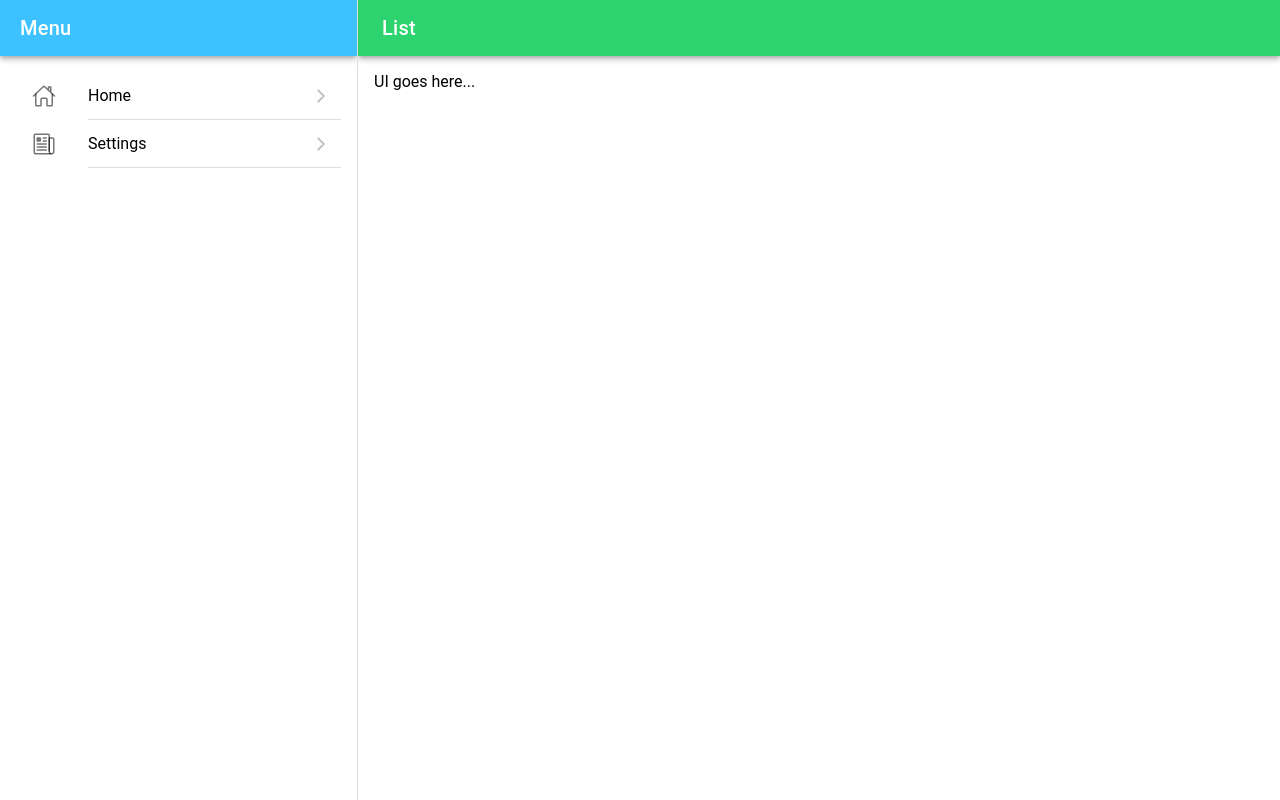
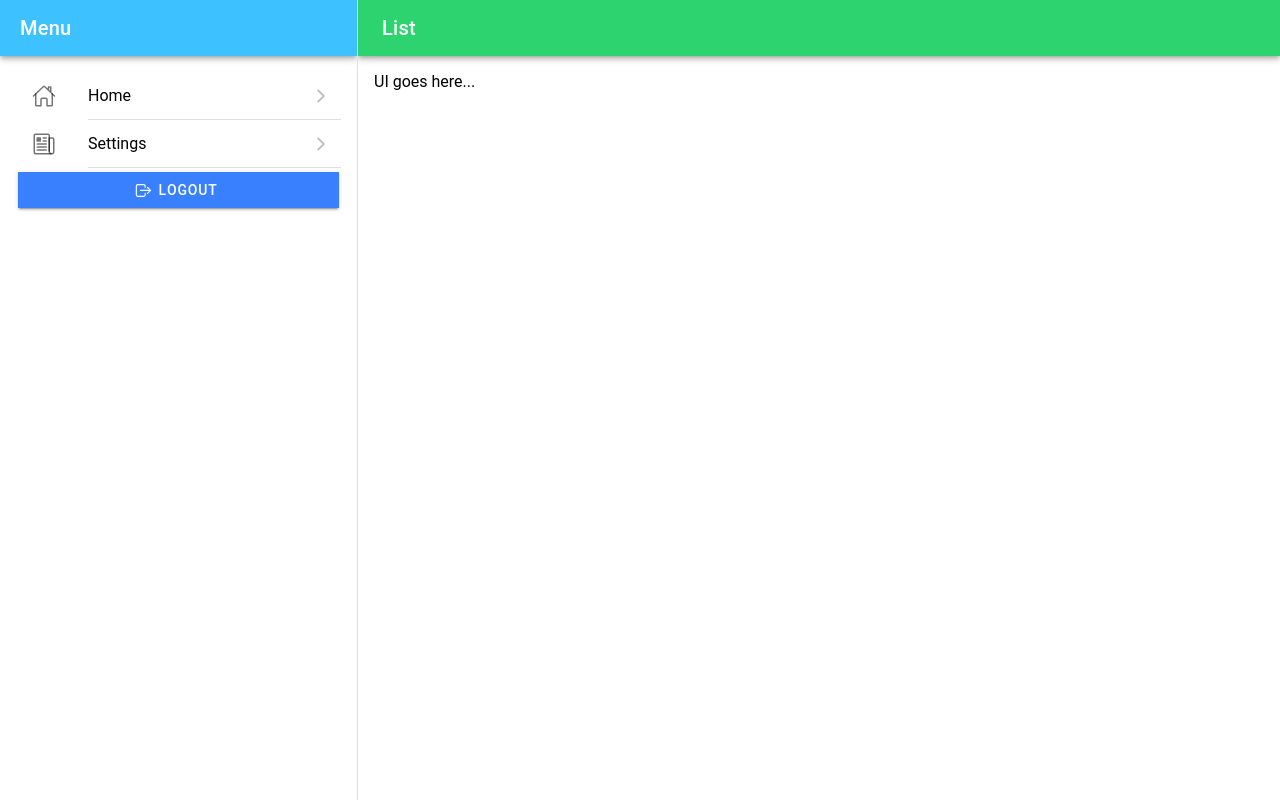
Before and after one commit to olaknowct/ionic_capacitor_appp, a React (Vite) app: page /app/list in a window 1280 px wide. Built offline with nearby package versions, Linux system fonts and the light colour scheme.

Commit message:
add logout side nav item

```diff
--- a/src/pages/Menu.tsx
+++ b/src/pages/Menu.tsx
@@ -1,9 +1,9 @@
-import { IonContent, IonHeader, IonIcon, IonItem, IonMenu, IonMenuToggle, IonPage, IonRouterOutlet, IonSplitPane, IonTitle, IonToolbar } from '@ionic/react';
+import { IonButton, IonContent, IonHeader, IonIcon, IonItem, IonMenu, IonMenuToggle, IonPage, IonRouterOutlet, IonSplitPane, IonTitle, IonToolbar } from '@ionic/react';
 import React from 'react';
 import { Redirect, Route } from 'react-router';
 import List from './List';
 import Settings from './Settings';
-import { homeOutline, newspaperOutline } from 'ionicons/icons';
+import { homeOutline, logOutOutline, newspaperOutline } from 'ionicons/icons';
 
 const Menu: React.FC = () => {
 
@@ -30,7 +30,14 @@ const Menu: React.FC = () => {
                                 </IonItem>
                             </IonMenuToggle>
                         ))}
+                        <IonMenuToggle autoHide={false}>
+                            <IonButton expand="full" routerLink="/" routerDirection="root">
+                                <IonIcon slot="start" icon={logOutOutline} />
+                                Logout
+                            </IonButton>
+                        </IonMenuToggle>
                     </IonContent>
+
                 </IonMenu>
                 <IonRouterOutlet id="main">
                     <Route exact path="/app/list" component={List} />
```
